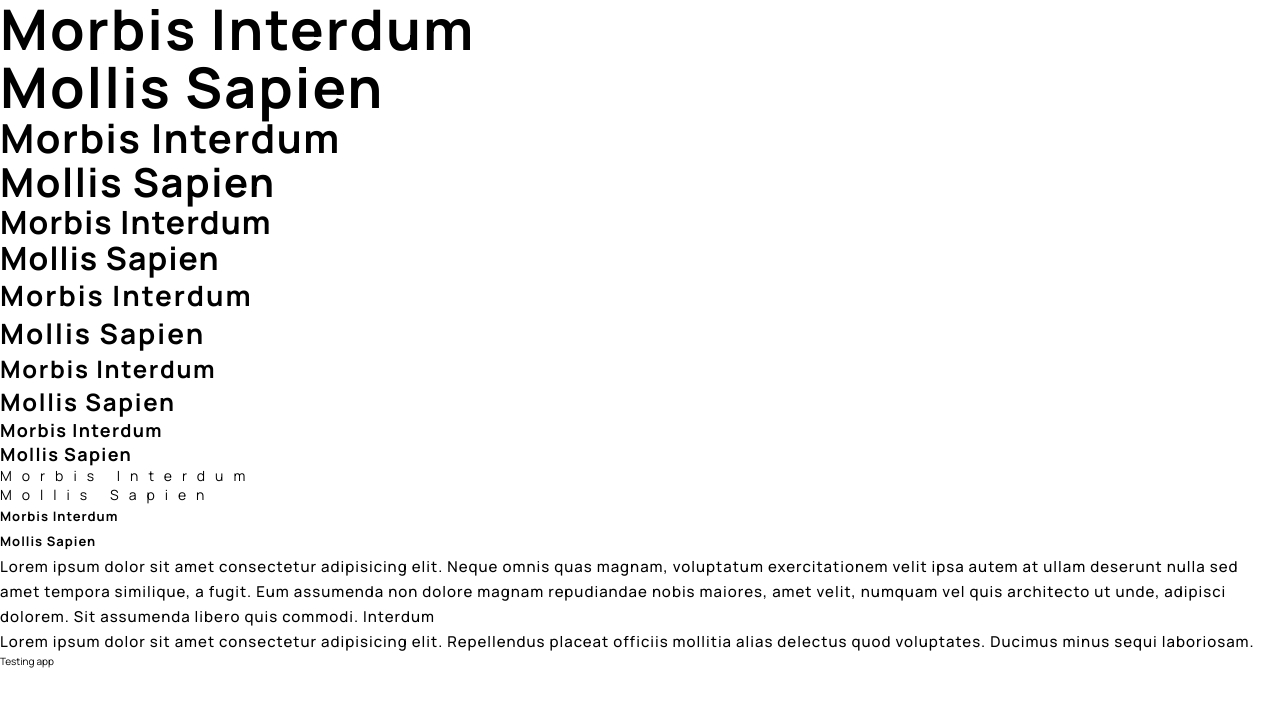
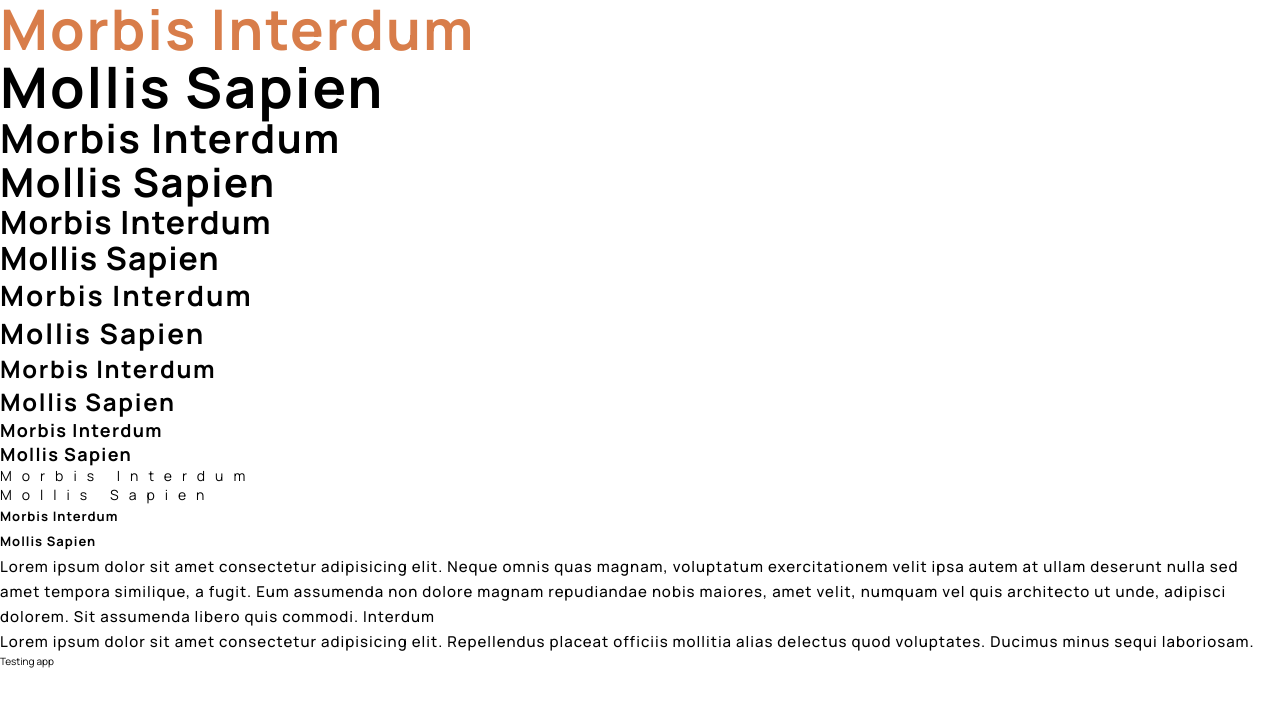
Before and after one commit to MauricioMorenoMorales/FM-16-audiophile-e-comerce, a React (Create React App) app: page / in a window 1280 px wide. Shown: the top 706 px of the page. Built offline with nearby package versions, Linux system fonts and the light colour scheme.

Commit message:
Text component created

```diff
--- a/src/App.tsx
+++ b/src/App.tsx
@@ -3,7 +3,9 @@ import Text from './components/atoms/Text';
 const App = () => {
 	return (
 		<div>
-			<Text size="h1">Morbis Interdum</Text>
+			<Text size="h1" color="accent">
+				Morbis Interdum
+			</Text>
 			<Text size="h1">Mollis Sapien</Text>
 			<Text size="h2">Morbis Interdum</Text>
 			<Text size="h2">Mollis Sapien</Text>
@@ -19,7 +21,7 @@ const App = () => {
 			<Text size="overline">Mollis Sapien</Text>
 			<Text size="subtitle">Morbis Interdum</Text>
 			<Text size="subtitle">Mollis Sapien</Text>
-			<Text size="p">
+			<Text>
 				Lorem ipsum dolor sit amet consectetur adipisicing elit. Neque omnis
 				quas magnam, voluptatum exercitationem velit ipsa autem at ullam
 				deserunt nulla sed amet tempora similique, a fugit. Eum assumenda non
--- a/src/components/atoms/Text.tsx
+++ b/src/components/atoms/Text.tsx
@@ -1,8 +1,18 @@
 import styled from 'styled-components';
+import { colorSystem } from '../../global/designSystem';
 
 interface fontProps {
-	size: 'h1' | 'h2' | 'h3' | 'h4' | 'h5' | 'h6' | 'overline' | 'subtitle' | 'p';
-	color?: 'light' | 'dark' | 'accent';
+	size?:
+		| 'h1'
+		| 'h2'
+		| 'h3'
+		| 'h4'
+		| 'h5'
+		| 'h6'
+		| 'overline'
+		| 'subtitle'
+		| 'p';
+	color?: keyof typeof colorSystem;
 }
 
 const fontSize = {
@@ -53,10 +63,11 @@ const letterSpacing = {
 };
 
 const Text = styled.p<fontProps>`
-	font-size: ${props => fontSize[props.size]};
-	font-weight: ${props => fontWeight[props.size]};
-	line-height: ${props => lineHeight[props.size]};
-	letter-spacing: ${props => letterSpacing[props.size]};
+	font-size: ${props => fontSize[props.size || 'p']};
+	font-weight: ${props => fontWeight[props.size || 'p']};
+	line-height: ${props => lineHeight[props.size || 'p']};
+	letter-spacing: ${props => letterSpacing[props.size || 'p']};
+	color: ${props => colorSystem[props.color || 'baseSecondarySaturated']};
 `;
 
 export default Text;
--- /dev/null
+++ b/src/global/designSystem.ts
@@ -0,0 +1,11 @@
+export const colorSystem = {
+	basePrimary: '#fafafa',
+	basePrimaryDesaturated: '#f1f1f1',
+	basePrimarySaturated: '#fff',
+	baseSecondarySaturated: '#000',
+	baseSecondary: '#101010',
+	accentDesaturated: '#fbaf85',
+	accent: '#d87d4a',
+};
+
+export const spacingSystem = {}
```
